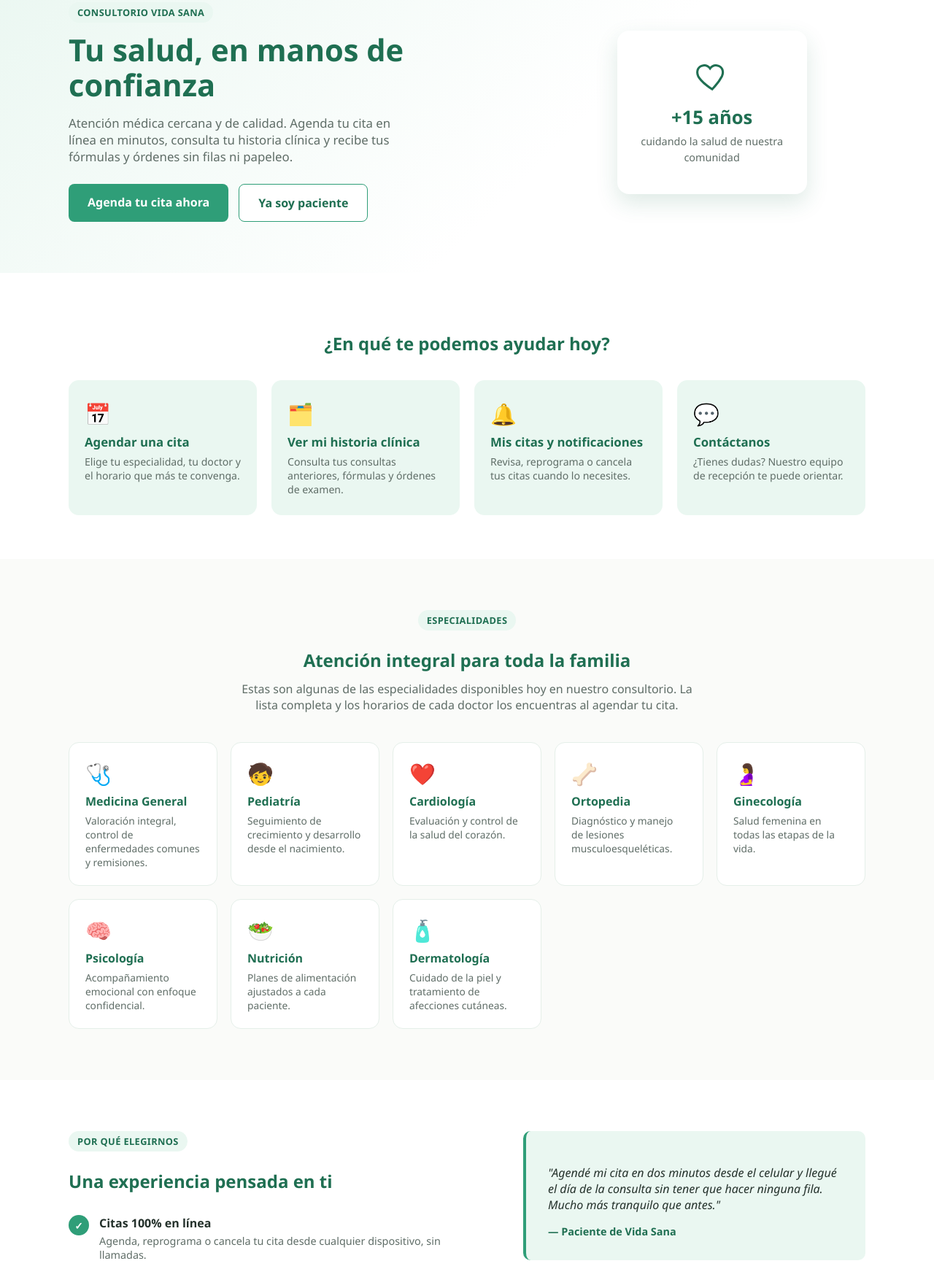
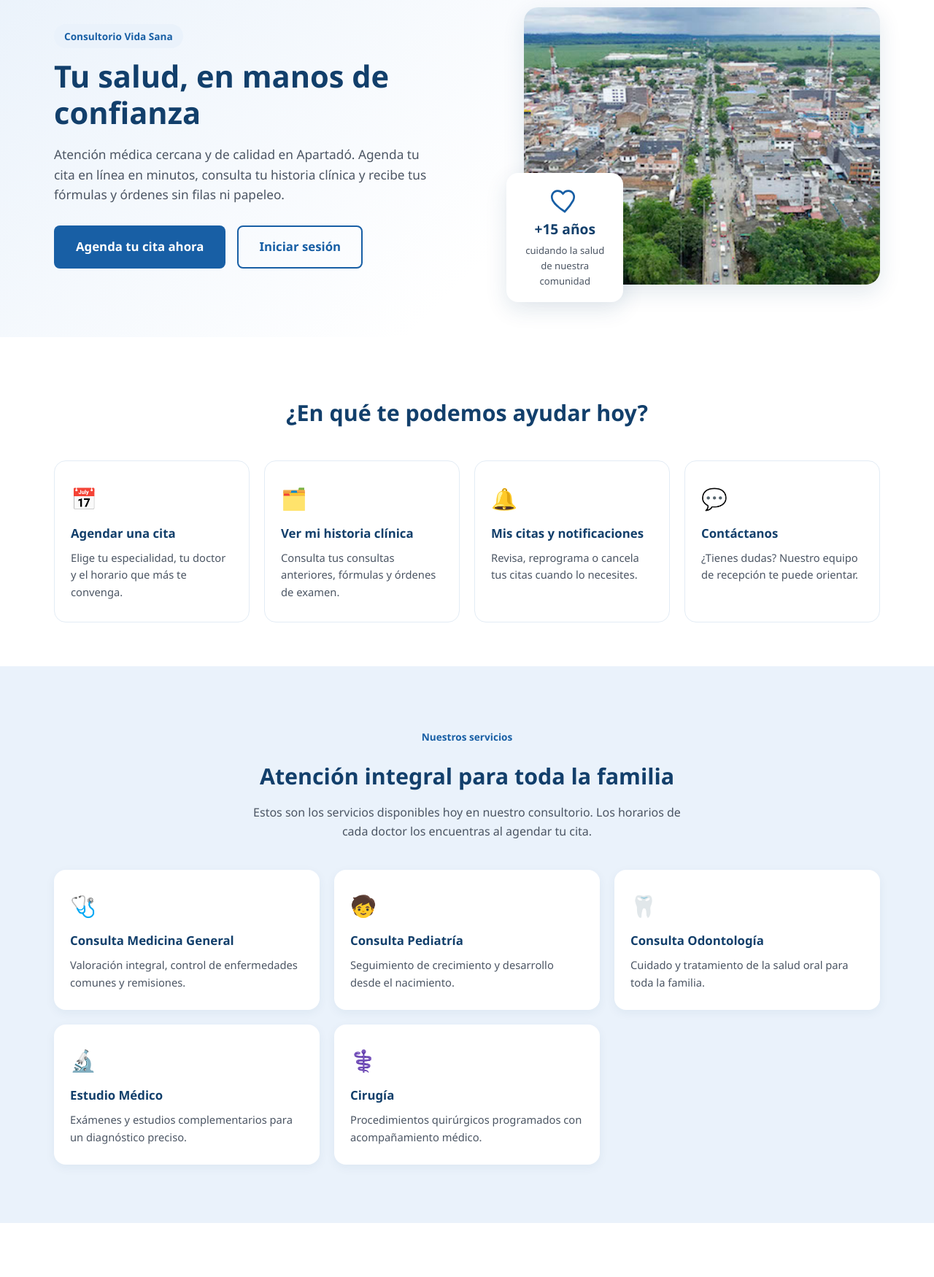
Before and after one commit to luisapalacios69242-wq/IPS-VIDA-SANA, a plain HTML site: page frontend/bienvenida.html in a window 1280 px wide. Shown: the part 138-1888 px from the top of the page at 73% size. Drawn offline with Linux system fonts and the light colour scheme.

Commit message:
Rediseño de bienvenida.html: color azul, datos reales y foto de la ciudad

```diff
--- a/frontend/bienvenida.html
+++ b/frontend/bienvenida.html
@@ -36,18 +36,19 @@
         <span class="vs-etiqueta">Consultorio Vida Sana</span>
         <h1>Tu salud, en manos de confianza</h1>
         <p>
-          Atención médica cercana y de calidad. Agenda tu cita en línea en minutos,
+          Atención médica cercana y de calidad en Apartadó. Agenda tu cita en línea en minutos,
           consulta tu historia clínica y recibe tus fórmulas y órdenes sin filas ni papeleo.
         </p>
         <div class="vs-hero-botones">
           <a href="registro.html" class="vs-btn vs-btn-primario vs-btn-grande">Agenda tu cita ahora</a>
-          <a href="index.html" class="vs-btn vs-btn-outline vs-btn-grande">Ya soy paciente</a>
+          <a href="index.html" class="vs-btn vs-btn-outline vs-btn-grande">Iniciar sesión</a>
         </div>
       </div>
 
-      <div class="vs-hero-imagen" aria-hidden="true">
+      <div class="vs-hero-imagen">
+        <img src="img/ciudad.jpg" alt="Apartadó, Antioquia" class="vs-hero-foto">
         <div class="vs-hero-tarjeta">
-          <svg viewBox="0 0 24 24" width="46" height="46" fill="none" stroke="#1f6f52" stroke-width="1.6">
+          <svg viewBox="0 0 24 24" width="40" height="40" fill="none" stroke="#185fa5" stroke-width="1.6">
             <path
               d="M12 21s-7.5-4.6-10-9.3C.4 8 2 4.5 5.6 4c2-.3 3.7.6 4.9 2.2C11.7 4.6 13.4 3.7 15.4 4c3.6.5 5.2 4 3.6 7.7C16.5 16.4 12 21 12 21Z" />
           </svg>
@@ -88,53 +89,38 @@
 
   <section id="especialidades" class="vs-especialidades">
     <div class="vs-contenedor">
-      <span class="vs-etiqueta">Especialidades</span>
+      <span class="vs-etiqueta">Nuestros servicios</span>
       <h2>Atención integral para toda la familia</h2>
       <p class="vs-subtitulo">
-        Estas son algunas de las especialidades disponibles hoy en nuestro consultorio.
-        La lista completa y los horarios de cada doctor los encuentras al agendar tu cita.
+        Estos son los servicios disponibles hoy en nuestro consultorio.
+        Los horarios de cada doctor los encuentras al agendar tu cita.
       </p>
 
       <div class="vs-esp-grid">
         <div class="vs-esp-card">
           <div class="vs-icono">🩺</div>
-          <h3>Medicina General</h3>
+          <h3>Consulta Medicina General</h3>
           <p>Valoración integral, control de enfermedades comunes y remisiones.</p>
         </div>
         <div class="vs-esp-card">
           <div class="vs-icono">🧒</div>
-          <h3>Pediatría</h3>
+          <h3>Consulta Pediatría</h3>
           <p>Seguimiento de crecimiento y desarrollo desde el nacimiento.</p>
         </div>
         <div class="vs-esp-card">
-          <div class="vs-icono">❤️</div>
-          <h3>Cardiología</h3>
-          <p>Evaluación y control de la salud del corazón.</p>
+          <div class="vs-icono">🦷</div>
+          <h3>Consulta Odontología</h3>
+          <p>Cuidado y tratamiento de la salud oral para toda la familia.</p>
         </div>
         <div class="vs-esp-card">
-          <div class="vs-icono">🦴</div>
-          <h3>Ortopedia</h3>
-          <p>Diagnóstico y manejo de lesiones musculoesqueléticas.</p>
+          <div class="vs-icono">🔬</div>
+          <h3>Estudio Médico</h3>
+          <p>Exámenes y estudios complementarios para un diagnóstico preciso.</p>
         </div>
         <div class="vs-esp-card">
-          <div class="vs-icono">🤰</div>
-          <h3>Ginecología</h3>
-          <p>Salud femenina en todas las etapas de la vida.</p>
-        </div>
-        <div class="vs-esp-card">
-          <div class="vs-icono">🧠</div>
-          <h3>Psicología</h3>
-          <p>Acompañamiento emocional con enfoque confidencial.</p>
-        </div>
-        <div class="vs-esp-card">
-          <div class="vs-icono">🥗</div>
-          <h3>Nutrición</h3>
-          <p>Planes de alimentación ajustados a cada paciente.</p>
-        </div>
-        <div class="vs-esp-card">
-          <div class="vs-icono">🧴</div>
-          <h3>Dermatología</h3>
-          <p>Cuidado de la piel y tratamiento de afecciones cutáneas.</p>
+          <div class="vs-icono">⚕️</div>
+          <h3>Cirugía</h3>
+          <p>Procedimientos quirúrgicos programados con acompañamiento médico.</p>
         </div>
       </div>
     </div>
@@ -208,9 +194,9 @@
 
       <div>
         <h4>Contacto</h4>
-        <p>📍 Calle 45 # 22 - 18, Cali, Colombia</p>
-        <p>📞 (602) 555 0134</p>
-        <p>✉️ contacto@vidasanaconsultorio.com</p>
+        <p>📍 Cra 78 B # 100 -13, Apartadó, Antioquia</p>
+        <p>📞 302 382 04802</p>
+        <p>✉️ ipsvidasanamejoratusalud@gmail.com</p>
       </div>
 
       <div>
--- a/frontend/css/bienvenida.css
+++ b/frontend/css/bienvenida.css
@@ -1,405 +1,430 @@
+/* ===== Variables de color (azul, igual al resto de la app) ===== */
+:root {
+  --azul-oscuro: #123f6b;
+  --azul: #185fa5;
+  --azul-claro: #eaf2fb;
+  --azul-medio: #4a86c6;
+  --gris-texto: #4b5563;
+  --gris-oscuro: #1f2937;
+  --blanco: #ffffff;
+  --sombra: 0 10px 30px rgba(18, 63, 107, 0.12);
+}
+
 * {
   box-sizing: border-box;
-}
-
-:root {
-  --verde-oscuro: #1f6f52;
-  --verde: #2f9e78;
-  --verde-claro: #eaf7f1;
-  --texto: #24312b;
-  --texto-suave: #5f6d67;
-  --blanco: #ffffff;
+  margin: 0;
+  padding: 0;
 }
 
 body {
-  margin: 0;
   font-family: 'Segoe UI', Arial, sans-serif;
-  color: var(--texto);
+  color: var(--gris-oscuro);
+  line-height: 1.6;
   background: var(--blanco);
 }
 
+img {
+  max-width: 100%;
+  display: block;
+}
+
+a {
+  text-decoration: none;
+  color: inherit;
+}
+
 .vs-contenedor {
-  max-width: 1140px;
+  max-width: 1180px;
   margin: 0 auto;
   padding: 0 24px;
 }
 
-/* ---------- Header ---------- */
+.vs-etiqueta {
+  display: inline-block;
+  background: var(--azul-claro);
+  color: var(--azul);
+  font-weight: 600;
+  font-size: 0.85rem;
+  padding: 6px 14px;
+  border-radius: 999px;
+  margin-bottom: 14px;
+}
+
+/* ===== Botones ===== */
+.vs-btn {
+  display: inline-block;
+  padding: 10px 20px;
+  border-radius: 8px;
+  font-weight: 600;
+  font-size: 0.95rem;
+  border: 2px solid transparent;
+  transition: all 0.2s ease;
+  cursor: pointer;
+}
+
+.vs-btn-primario {
+  background: var(--azul);
+  color: var(--blanco);
+}
+
+.vs-btn-primario:hover {
+  background: var(--azul-oscuro);
+}
+
+.vs-btn-outline {
+  background: transparent;
+  border-color: var(--azul);
+  color: var(--azul);
+}
+
+.vs-btn-outline:hover {
+  background: var(--azul-claro);
+}
+
+.vs-btn-grande {
+  padding: 14px 28px;
+  font-size: 1.05rem;
+}
+
+/* ===== Header ===== */
 .vs-header {
   position: sticky;
   top: 0;
   background: var(--blanco);
-  border-bottom: 1px solid #e5efe9;
-  z-index: 10;
+  box-shadow: 0 2px 12px rgba(18, 63, 107, 0.08);
+  z-index: 100;
 }
 
 .vs-nav {
   display: flex;
   align-items: center;
   justify-content: space-between;
-  padding: 12px 24px;
-  gap: 20px;
+  padding-top: 14px;
+  padding-bottom: 14px;
+  gap: 24px;
 }
 
 .vs-logo img {
-  height: 46px;
-  display: block;
+  height: 44px;
 }
 
 .vs-menu {
   display: flex;
-  gap: 26px;
-  flex: 1;
-  justify-content: center;
+  gap: 28px;
 }
 
 .vs-menu a {
-  color: var(--texto);
-  text-decoration: none;
-  font-size: 0.95rem;
   font-weight: 500;
+  color: var(--gris-oscuro);
 }
 
 .vs-menu a:hover {
-  color: var(--verde);
+  color: var(--azul);
 }
 
 .vs-acciones {
   display: flex;
-  gap: 10px;
+  gap: 12px;
 }
 
-.vs-btn {
-  display: inline-block;
-  padding: 10px 18px;
-  border-radius: 8px;
-  text-decoration: none;
-  font-weight: 600;
-  font-size: 0.9rem;
-  white-space: nowrap;
-}
-
-.vs-btn-primario {
-  background: var(--verde);
-  color: var(--blanco);
-}
-
-.vs-btn-primario:hover {
-  background: var(--verde-oscuro);
-}
-
-.vs-btn-outline {
-  background: var(--blanco);
-  color: var(--verde-oscuro);
-  border: 1.5px solid var(--verde);
-}
-
-.vs-btn-outline:hover {
-  background: var(--verde-claro);
-}
-
-.vs-btn-grande {
-  padding: 14px 26px;
-  font-size: 1rem;
-}
-
-/* ---------- Hero ---------- */
+/* ===== Hero ===== */
 .vs-hero {
-  background: linear-gradient(135deg, var(--verde-claro) 0%, #ffffff 60%);
-  padding: 70px 0;
+  background: linear-gradient(135deg, var(--azul-claro) 0%, var(--blanco) 60%);
+  padding: 72px 0;
 }
 
 .vs-hero-grid {
   display: grid;
-  grid-template-columns: 1.2fr 0.8fr;
-  gap: 40px;
+  grid-template-columns: 1.1fr 0.9fr;
+  gap: 48px;
   align-items: center;
-}
-
-.vs-etiqueta {
-  display: inline-block;
-  background: var(--verde-claro);
-  color: var(--verde-oscuro);
-  font-size: 0.8rem;
-  font-weight: 700;
-  letter-spacing: 0.03em;
-  text-transform: uppercase;
-  padding: 5px 12px;
-  border-radius: 20px;
-  margin-bottom: 14px;
 }
 
 .vs-hero-texto h1 {
   font-size: 2.6rem;
-  margin: 0 0 16px;
-  color: var(--verde-oscuro);
-  line-height: 1.15;
+  color: var(--azul-oscuro);
+  line-height: 1.2;
+  margin-bottom: 18px;
 }
 
 .vs-hero-texto p {
-  font-size: 1.05rem;
-  color: var(--texto-suave);
-  margin-bottom: 26px;
-  max-width: 480px;
+  color: var(--gris-texto);
+  font-size: 1.08rem;
+  margin-bottom: 28px;
+  max-width: 520px;
 }
 
 .vs-hero-botones {
   display: flex;
-  gap: 14px;
+  gap: 16px;
   flex-wrap: wrap;
 }
 
 .vs-hero-imagen {
-  display: flex;
-  justify-content: center;
+  position: relative;
+}
+
+.vs-hero-foto {
+  width: 100%;
+  height: 380px;
+  object-fit: cover;
+  border-radius: 20px;
+  box-shadow: var(--sombra);
 }
 
 .vs-hero-tarjeta {
+  position: absolute;
+  bottom: -24px;
+  left: -24px;
   background: var(--blanco);
+  padding: 18px 22px;
   border-radius: 16px;
-  box-shadow: 0 12px 30px rgba(31, 111, 82, 0.15);
-  padding: 40px 30px;
+  box-shadow: var(--sombra);
+  display: flex;
+  flex-direction: column;
+  align-items: center;
   text-align: center;
-  max-width: 260px;
+  gap: 4px;
+  max-width: 160px;
 }
 
 .vs-hero-tarjeta strong {
-  display: block;
-  font-size: 1.6rem;
-  color: var(--verde-oscuro);
-  margin: 10px 0 4px;
+  color: var(--azul-oscuro);
+  font-size: 1.2rem;
 }
 
 .vs-hero-tarjeta span {
-  color: var(--texto-suave);
-  font-size: 0.9rem;
+  font-size: 0.82rem;
+  color: var(--gris-texto);
 }
 
-/* ---------- Accesos rápidos ---------- */
+/* ===== Accesos rápidos ===== */
 .vs-accesos {
-  padding: 60px 0;
+  padding: 80px 0 60px;
 }
 
 .vs-accesos h2 {
   text-align: center;
-  color: var(--verde-oscuro);
-  margin-bottom: 34px;
+  color: var(--azul-oscuro);
+  font-size: 1.9rem;
+  margin-bottom: 40px;
 }
 
 .vs-accesos-grid {
   display: grid;
-  grid-template-columns: repeat(auto-fit, minmax(220px, 1fr));
+  grid-template-columns: repeat(4, 1fr);
   gap: 20px;
 }
 
 .vs-acceso-card {
-  background: var(--verde-claro);
-  border-radius: 14px;
-  padding: 26px 22px;
-  text-decoration: none;
-  color: var(--texto);
-  transition: transform 0.15s ease, box-shadow 0.15s ease;
+  background: var(--blanco);
+  border: 1px solid #e3ecf5;
+  border-radius: 16px;
+  padding: 28px 22px;
+  transition: transform 0.2s ease, box-shadow 0.2s ease;
 }
 
 .vs-acceso-card:hover {
-  transform: translateY(-3px);
-  box-shadow: 0 10px 24px rgba(31, 111, 82, 0.15);
+  transform: translateY(-4px);
+  box-shadow: var(--sombra);
+  border-color: var(--azul);
+}
+
+.vs-acceso-card .vs-icono {
+  font-size: 1.8rem;
+  margin-bottom: 12px;
 }
 
 .vs-acceso-card h3 {
-  margin: 8px 0 6px;
-  color: var(--verde-oscuro);
+  color: var(--azul-oscuro);
+  margin-bottom: 8px;
   font-size: 1.05rem;
 }
 
 .vs-acceso-card p {
-  margin: 0;
-  color: var(--texto-suave);
-  font-size: 0.88rem;
+  color: var(--gris-texto);
+  font-size: 0.92rem;
 }
 
-.vs-icono {
-  font-size: 1.8rem;
-}
-
-/* ---------- Especialidades ---------- */
+/* ===== Especialidades ===== */
 .vs-especialidades {
-  background: #fafbf9;
-  padding: 70px 0;
+  background: var(--azul-claro);
+  padding: 80px 0;
   text-align: center;
 }
 
 .vs-especialidades h2 {
-  color: var(--verde-oscuro);
-  margin: 10px 0 12px;
+  color: var(--azul-oscuro);
+  font-size: 1.9rem;
+  margin-bottom: 12px;
 }
 
 .vs-subtitulo {
-  color: var(--texto-suave);
+  color: var(--gris-texto);
   max-width: 620px;
   margin: 0 auto 40px;
 }
 
 .vs-esp-grid {
   display: grid;
-  grid-template-columns: repeat(auto-fit, minmax(200px, 1fr));
-  gap: 18px;
+  grid-template-columns: repeat(3, 1fr);
+  gap: 20px;
   text-align: left;
 }
 
 .vs-esp-card {
   background: var(--blanco);
-  border: 1px solid #e5efe9;
-  border-radius: 14px;
-  padding: 22px;
+  border-radius: 16px;
+  padding: 26px 22px;
+  box-shadow: 0 4px 14px rgba(18, 63, 107, 0.06);
+}
+
+.vs-esp-card .vs-icono {
+  font-size: 1.8rem;
+  margin-bottom: 12px;
 }
 
 .vs-esp-card h3 {
-  margin: 8px 0 6px;
-  color: var(--verde-oscuro);
-  font-size: 1rem;
+  color: var(--azul-oscuro);
+  margin-bottom: 8px;
+  font-size: 1.05rem;
 }
 
 .vs-esp-card p {
-  margin: 0;
-  color: var(--texto-suave);
-  font-size: 0.86rem;
+  color: var(--gris-texto);
+  font-size: 0.92rem;
 }
 
-/* ---------- Nosotros ---------- */
+/* ===== Nosotros ===== */
 .vs-nosotros {
-  padding: 70px 0;
+  padding: 80px 0;
 }
 
 .vs-nosotros-grid {
   display: grid;
-  grid-template-columns: 1.1fr 0.9fr;
-  gap: 50px;
-  align-items: start;
+  grid-template-columns: 1fr 0.8fr;
+  gap: 56px;
+  align-items: center;
 }
 
 .vs-nosotros h2 {
-  color: var(--verde-oscuro);
-  margin: 10px 0 30px;
+  color: var(--azul-oscuro);
+  font-size: 1.9rem;
+  margin-bottom: 28px;
 }
 
 .vs-valor {
   display: flex;
   gap: 14px;
-  margin-bottom: 24px;
+  margin-bottom: 22px;
 }
 
 .vs-icono-check {
-  width: 28px;
-  height: 28px;
-  min-width: 28px;
+  flex-shrink: 0;
+  width: 32px;
+  height: 32px;
   border-radius: 50%;
-  background: var(--verde);
+  background: var(--azul);
   color: var(--blanco);
   display: flex;
   align-items: center;
   justify-content: center;
-  font-size: 0.85rem;
   font-weight: 700;
 }
 
 .vs-valor h3 {
-  margin: 0 0 4px;
-  font-size: 1rem;
-  color: var(--texto);
+  font-size: 1.02rem;
+  color: var(--gris-oscuro);
+  margin-bottom: 4px;
 }
 
 .vs-valor p {
-  margin: 0;
-  color: var(--texto-suave);
-  font-size: 0.9rem;
+  color: var(--gris-texto);
+  font-size: 0.92rem;
 }
 
 .vs-testimonio {
-  background: var(--verde-claro);
-  border-left: 4px solid var(--verde);
-  border-radius: 10px;
-  padding: 30px;
-  margin: 0;
+  background: var(--azul-oscuro);
+  color: var(--blanco);
+  border-radius: 20px;
+  padding: 36px 32px;
+}
+
+.vs-testimonio p {
+  font-size: 1.1rem;
   font-style: italic;
-  color: var(--texto);
+  margin-bottom: 18px;
 }
 
 .vs-testimonio footer {
-  margin-top: 14px;
-  font-style: normal;
   font-weight: 600;
-  color: var(--verde-oscuro);
-  font-size: 0.9rem;
+  color: var(--azul-claro);
 }
 
-/* ---------- CTA ---------- */
+/* ===== CTA ===== */
 .vs-cta {
-  background: var(--verde-oscuro);
-  padding: 50px 0;
+  background: linear-gradient(135deg, var(--azul) 0%, var(--azul-oscuro) 100%);
+  padding: 56px 0;
 }
 
 .vs-cta-caja {
   display: flex;
   align-items: center;
   justify-content: space-between;
-  gap: 20px;
+  gap: 24px;
   flex-wrap: wrap;
+  color: var(--blanco);
 }
 
 .vs-cta h2 {
-  color: var(--blanco);
-  margin: 0 0 6px;
+  font-size: 1.7rem;
+  margin-bottom: 6px;
 }
 
 .vs-cta p {
-  color: #d7ede2;
-  margin: 0;
+  color: var(--azul-claro);
 }
 
 .vs-cta .vs-btn-primario {
   background: var(--blanco);
-  color: var(--verde-oscuro);
+  color: var(--azul-oscuro);
 }
 
 .vs-cta .vs-btn-primario:hover {
-  background: var(--verde-claro);
+  background: var(--azul-claro);
 }
 
-/* ---------- Footer ---------- */
+/* ===== Footer ===== */
 .vs-footer {
-  background: #16261f;
-  color: #c8d6cf;
-  padding: 50px 0 0;
+  background: var(--gris-oscuro);
+  color: #cbd5e1;
+  padding: 56px 0 20px;
 }
 
 .vs-footer-grid {
   display: grid;
   grid-template-columns: 1.4fr 1fr 1fr 1fr;
-  gap: 30px;
-  padding-bottom: 30px;
+  gap: 32px;
+  padding-bottom: 32px;
 }
 
 .vs-footer-logo {
   height: 40px;
-  margin-bottom: 10px;
+  margin-bottom: 12px;
   filter: brightness(0) invert(1);
 }
 
 .vs-footer h4 {
   color: var(--blanco);
-  margin: 0 0 12px;
-  font-size: 0.95rem;
+  margin-bottom: 14px;
+  font-size: 1rem;
 }
 
-.vs-footer p {
-  margin: 0 0 8px;
-  font-size: 0.85rem;
-}
-
+.vs-footer p,
 .vs-footer a {
-  color: #c8d6cf;
-  text-decoration: none;
+  font-size: 0.9rem;
+  color: #cbd5e1;
+  margin-bottom: 8px;
 }
 
 .vs-footer a:hover {
@@ -407,15 +432,15 @@ body {
 }
 
 .vs-footer-copy {
-  border-top: 1px solid #2a3c33;
   text-align: center;
-  padding: 16px 0;
-  font-size: 0.8rem;
-  color: #8ea297;
+  border-top: 1px solid #334155;
+  padding-top: 18px;
+  font-size: 0.82rem;
+  color: #94a3b8;
 }
 
-/* ---------- Responsive ---------- */
-@media (max-width: 860px) {
+/* ===== Responsive ===== */
+@media (max-width: 900px) {
   .vs-menu {
     display: none;
   }
@@ -425,21 +450,43 @@ body {
     grid-template-columns: 1fr;
   }
 
-  .vs-hero-imagen {
-    order: -1;
+  .vs-accesos-grid {
+    grid-template-columns: repeat(2, 1fr);
+  }
+
+  .vs-esp-grid {
+    grid-template-columns: repeat(2, 1fr);
   }
 
   .vs-footer-grid {
     grid-template-columns: 1fr 1fr;
   }
+
+  .vs-hero-tarjeta {
+    position: static;
+    margin-top: 16px;
+    max-width: 100%;
+    flex-direction: row;
+    justify-content: center;
+  }
 }
 
-@media (max-width: 520px) {
-  .vs-acciones .vs-btn-outline {
-    display: none;
+@media (max-width: 560px) {
+  .vs-hero-texto h1 {
+    font-size: 2rem;
+  }
+
+  .vs-accesos-grid,
+  .vs-esp-grid {
+    grid-template-columns: 1fr;
   }
 
   .vs-footer-grid {
     grid-template-columns: 1fr;
   }
+
+  .vs-cta-caja {
+    flex-direction: column;
+    align-items: flex-start;
+  }
 }
```
Also changed, not shown: frontend/img/ciudad.jpg (added).
